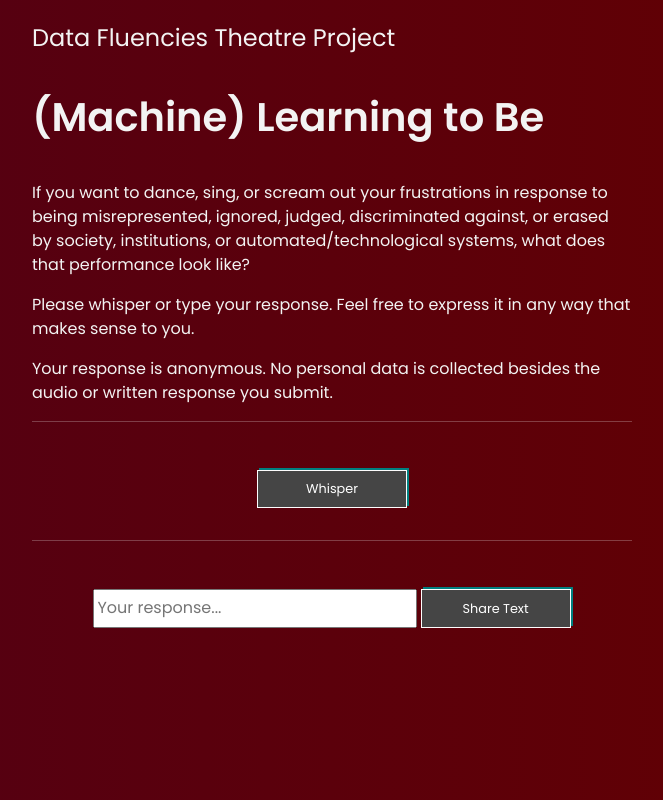
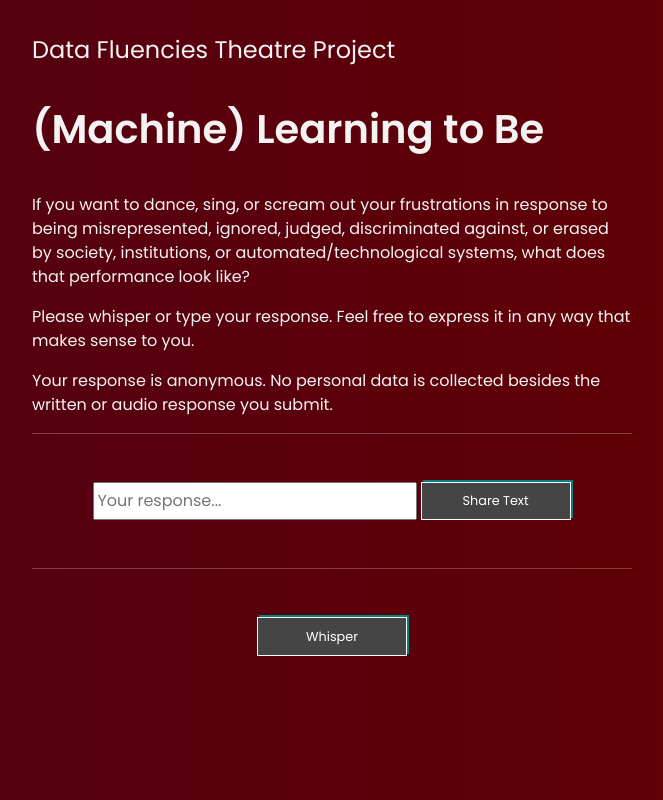
Before and after one commit to AidanNelson/data-fluencies-theatre-project, a website: page src/index.html in a window 1280 px wide. Shown: the whole page, without its empty margins (308-971 px from the left). Drawn offline with nearby package versions, Linux system fonts and the light colour scheme; no server answers.

Commit message:
add link and restyle

```diff
--- a/src/index.html
+++ b/src/index.html
@@ -95,6 +95,7 @@
       justify-content: center;
       margin: auto;
       margin-top: 3em;
+      margin-bottom: 3em;
     }
 
     button {
@@ -107,6 +108,11 @@
       padding: 0.25em 1em 0.25em 1em;
       background-color: #454545;
       color: white;
+    }
+
+    a {
+      text-decoration: none;
+      color: #f3f3f3;
     }
 
     button:hover {
@@ -142,7 +148,7 @@
 
     h3 {
       font-size: 1.5em;
-      margin-top: 1em;
+      margin-top: 1.5em;
     }
 
     .visualizer {
@@ -162,16 +168,21 @@
 
 <body>
   <div id="centerColumn">
-    <h3>Data Fluencies Theatre Project</h3>
+    <a href="https://websites.emerson.edu/data-fluencies/"  target="_blank" rel="noopener noreferrer" ><h3>Data Fluencies Theatre Project</h3></a>
     <h1>(Machine) Learning to Be</h1>
     <p>If you want to dance, sing, or scream out your frustrations in response to being misrepresented, ignored, judged,
       discriminated against, or erased by society, institutions, or automated/technological systems, what does that
       performance look like?</p>
     <p>Please whisper or type your response. Feel free to express it in any way that makes sense to you.</p>
 
-    <p>Your response is anonymous. No personal data is collected besides the audio or written response you submit.</p>
+    <p>Your response is anonymous. No personal data is collected besides the written or audio response you submit.</p>
 
     </p>
+    <hr />
+    <div id="text-input">
+      <input type="text" id="text-input-field" placeholder="Your response..." />
+      <button id="shareTextButton">Share Text</button>
+    </div>
     <hr />
     <div id="recorder">
       <!-- <canvas class="visualizer" height="40px"></canvas> -->
@@ -183,11 +194,8 @@
 
       </div>
     </div>
-    <hr />
-    <div id="text-input">
-      <input type="text" id="text-input-field" placeholder="Your response..." />
-      <button id="shareTextButton">Share Text</button>
-    </div>
+
+
 
 
   </div>
```
